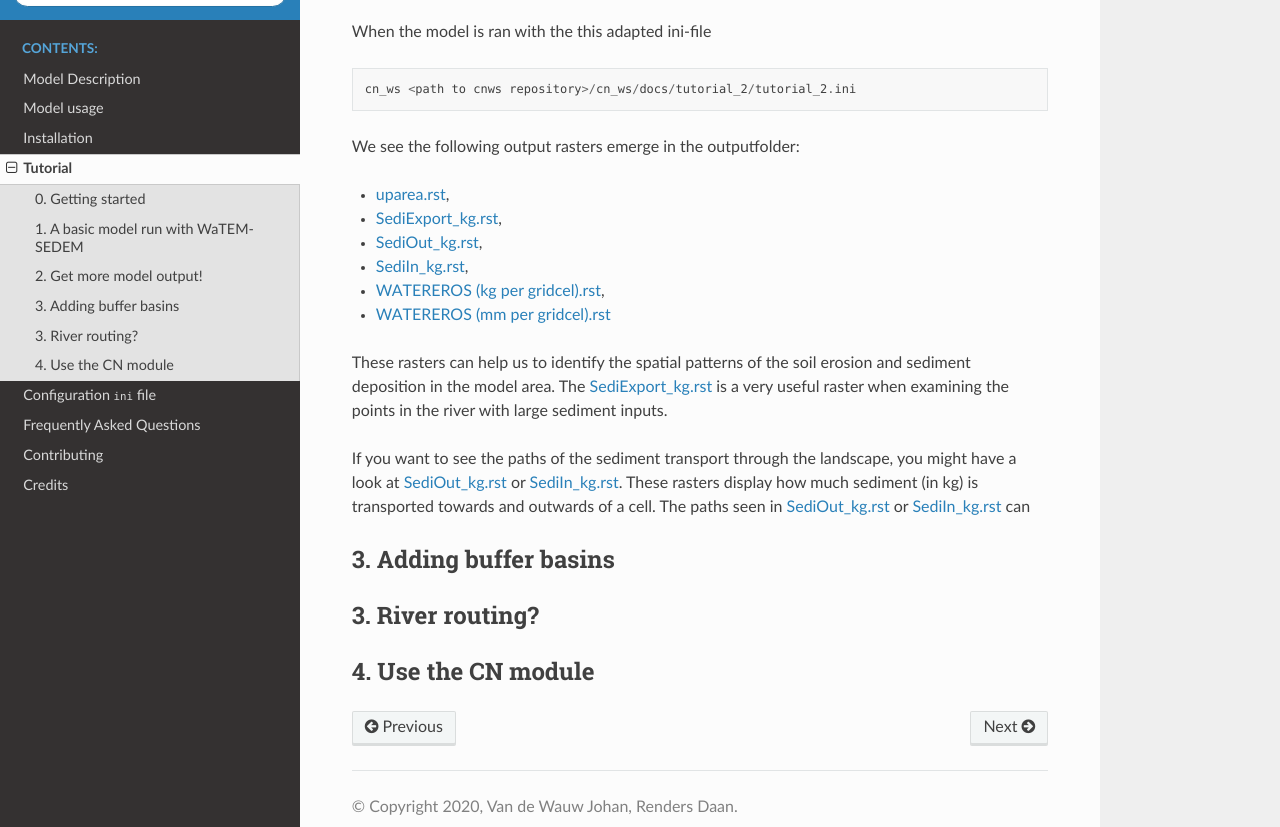
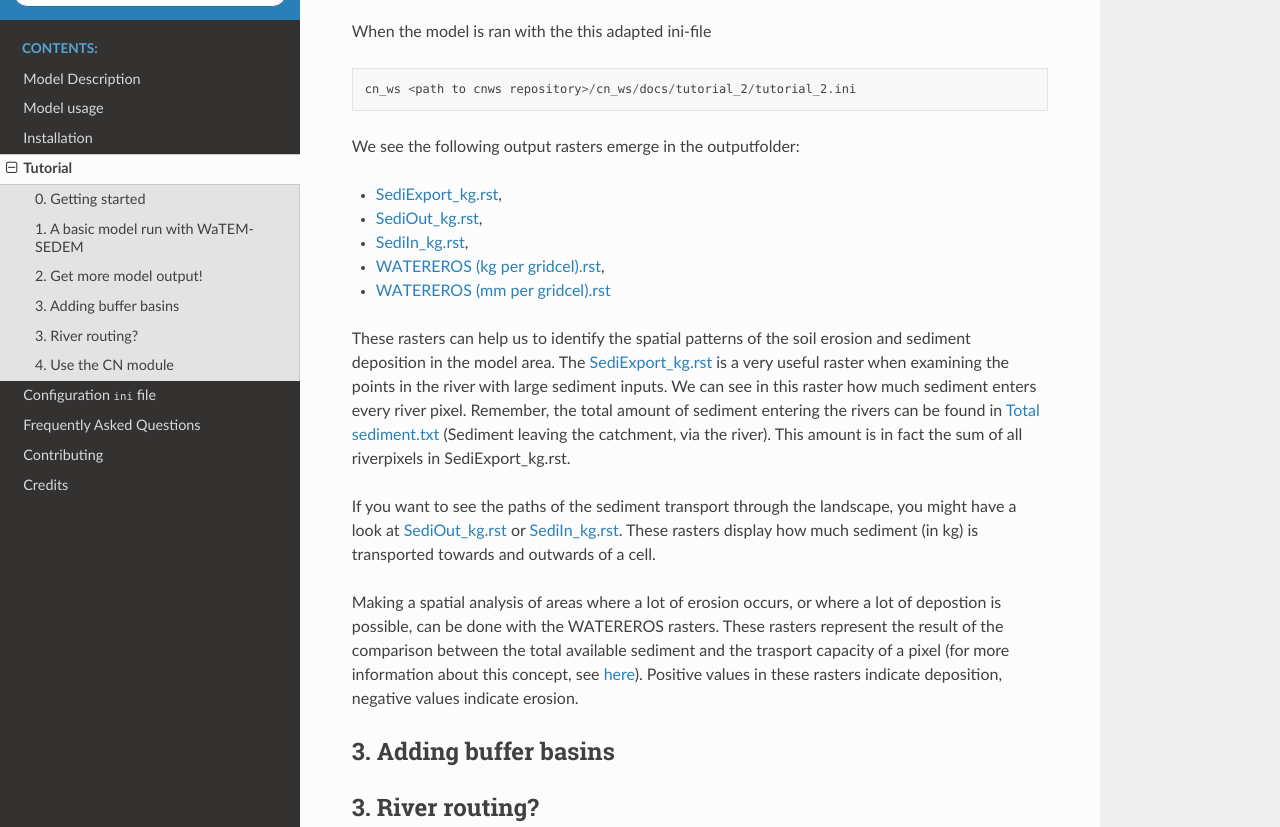
Before and after one commit to watem-sedem/watem-sedem, a Sphinx documentation site: the page built from docs/tutorial.rst, in a window 1280 px wide and 900 px high, scrolled down 2041 px, cut to the strip 73-900 px from the top of the window. Built offline with Sphinx 7.4.7 and the Read the Docs theme 2.0.0, drawn with Linux system fonts in a browser that asks for light colours.

Commit message:
Updating 2nd tutorial

```diff
--- a/docs/tutorial.rst
+++ b/docs/tutorial.rst
@@ -102,7 +102,6 @@ When the model is ran with the this adapted ini-file
 
 We see the following output rasters emerge in the outputfolder:
 
-- :ref:`uparea.rst <upareamap>`,
 - :ref:`SediExport_kg.rst <sediexportrst>`,
 - :ref:`SediOut_kg.rst <sedioutrst>`,
 - :ref:`SediIn_kg.rst <sediinrst>`,
@@ -112,14 +111,25 @@ We see the following output rasters emerge in the outputfolder:
 These rasters can help us to identify the spatial patterns of the soil erosion
 and sediment deposition in the model area. The
 :ref:`SediExport_kg.rst <sediexportrst>` is a very useful raster when examining
-the points in the river with large sediment inputs.
+the points in the river with large sediment inputs. We can see in this raster
+how much sediment enters every river pixel. Remember, the total amount of
+sediment entering the rivers can be found in
+:ref:`Total sediment.txt <totalsedimenttxt>` (Sediment leaving the catchment,
+via the river). This amount is in fact the sum of all riverpixels in
+SediExport_kg.rst.
 
 If you want to see the paths
 of the sediment transport through the landscape, you might have a look at
 :ref:`SediOut_kg.rst <sedioutrst>` or :ref:`SediIn_kg.rst <sediinrst>`. These
 rasters display how much sediment (in kg) is transported towards and outwards of
-a cell. The paths seen in :ref:`SediOut_kg.rst <sedioutrst>` or
-:ref:`SediIn_kg.rst <sediinrst>` can
+a cell.
+
+Making a spatial analysis of areas where a lot of erosion occurs, or where a lot
+of depostion is possible, can be done with the WATEREROS rasters. These rasters
+represent the result of the comparison between the total available sediment and
+the trasport capacity of a pixel (for more information about this concept,
+see :ref:`here <Concept>`). Positive values in these rasters indicate deposition,
+negative values indicate erosion.
 
 3. Adding buffer basins
 ***********************
```
Also changed, not shown: 2 other files.
